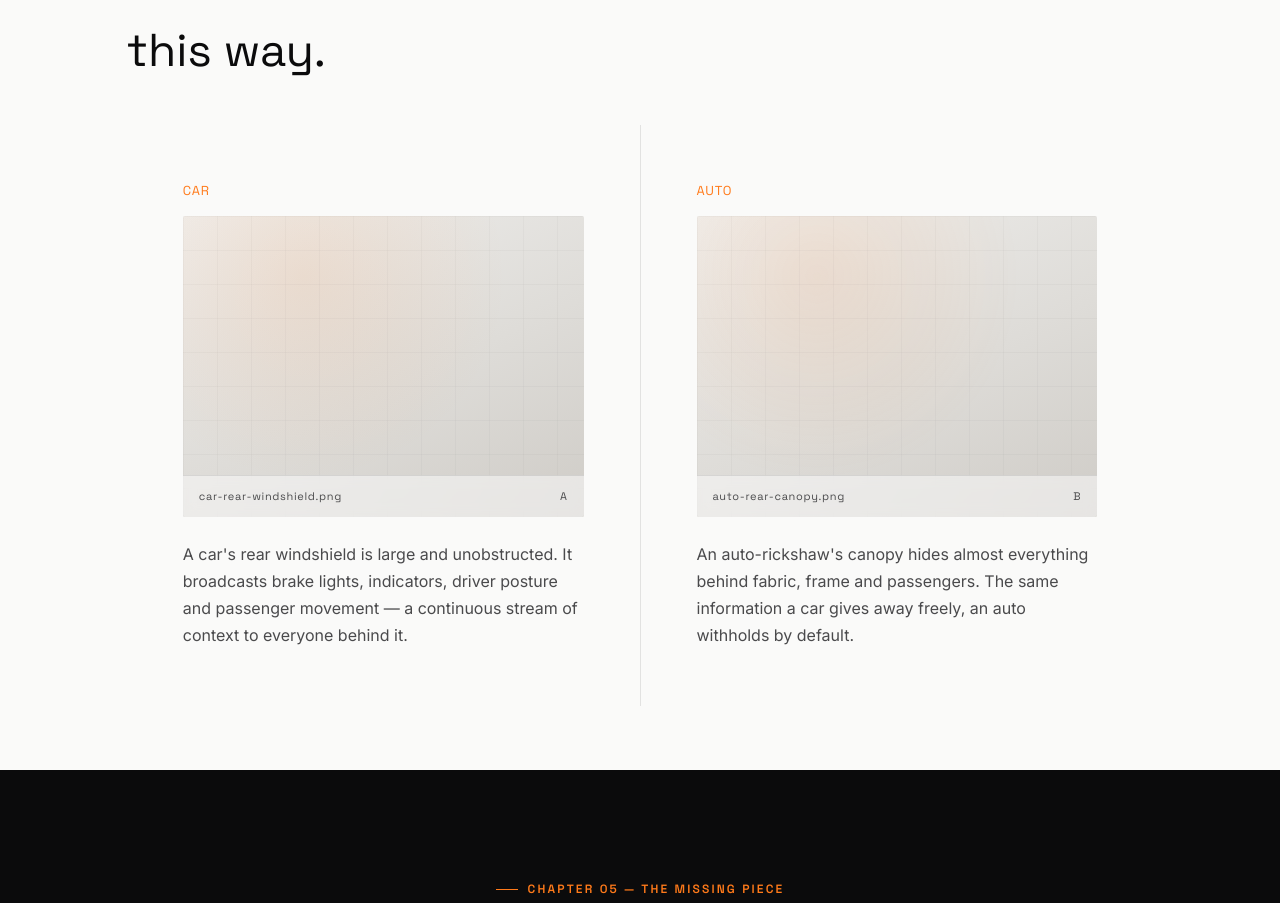
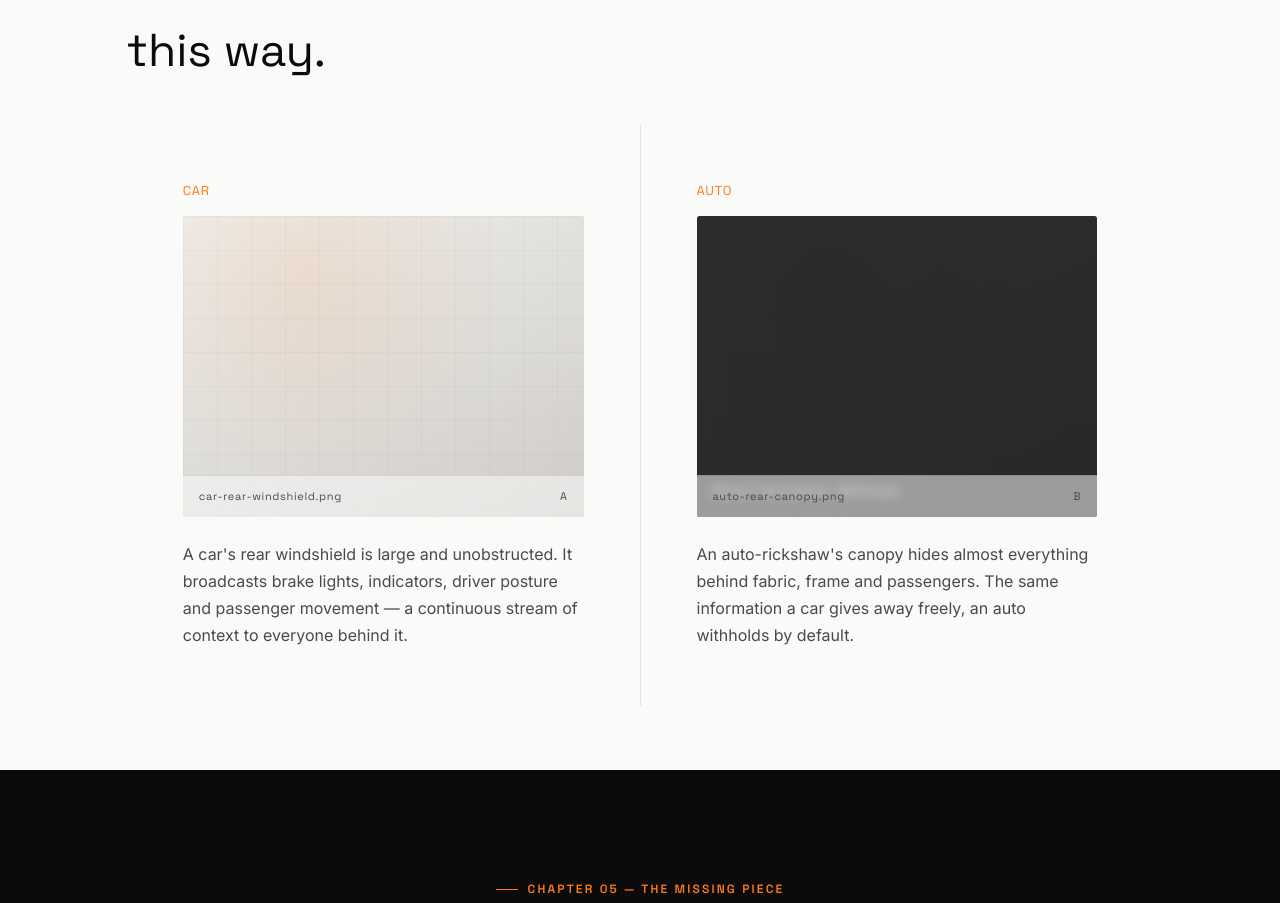
Before and after one commit to Dzignwithmathi/auto-vision-360, a Next.js app in the folder auto-vision-360/: page / in a window 1280 px wide. Shown: the part 4645-5548 px from the top of the page. Built offline with nearby package versions, Linux system fonts and the light colour scheme.

Commit message:
Enhance CarsVsAutos component with animations

```diff
--- a/auto-vision-360/components/sections/CarsVsAutos.tsx
+++ b/auto-vision-360/components/sections/CarsVsAutos.tsx
@@ -1,8 +1,23 @@
+"use client";
+
+import { useRef } from "react";
+import { motion, useScroll, useTransform, useMotionTemplate } from "framer-motion";
 import Reveal from "@/components/Reveal";
 import Section from "@/components/Section";
 import PlaceholderImage from "@/components/PlaceholderImage";
 
 export default function CarsVsAutos() {
+  const autoRef = useRef<HTMLDivElement>(null);
+  const { scrollYProgress } = useScroll({
+    target: autoRef,
+    offset: ["start 0.85", "end 0.4"],
+  });
+
+  const obscure = useTransform(scrollYProgress, [0, 1], [0, 0.85]);
+  const blurPx = useTransform(scrollYProgress, [0, 1], [0, 4]);
+  const blurFilter = useMotionTemplate`blur(${blurPx}px)`;
+  const captionOpacity = useTransform(scrollYProgress, [0.55, 0.85], [0, 1]);
+
   return (
     <Section theme="light" className="!py-[8vh]">
       <div className="mb-10">
@@ -27,10 +42,21 @@ export default function CarsVsAutos() {
               driver posture and passenger movement — a continuous stream of context to everyone behind it.
             </p>
           </div>
-          <div className="bg-paper p-8 md:p-14">
+
+          <div ref={autoRef} className="bg-paper p-8 md:p-14">
             <div className="num text-amber">AUTO</div>
-            <div className="mt-4">
+            <div className="mt-4 relative overflow-hidden rounded-[2px]">
               <PlaceholderImage filename="auto-rear-canopy.png" tag="B" />
+              <motion.div
+                className="absolute inset-0 bg-dark pointer-events-none"
+                style={{ opacity: obscure, backdropFilter: blurFilter, WebkitBackdropFilter: blurFilter }}
+              />
+              <motion.p
+                className="absolute bottom-4 left-4 right-4 text-[13px] tracking-[0.04em] text-paper font-display pointer-events-none"
+                style={{ opacity: captionOpacity }}
+              >
+                Same information. Withheld.
+              </motion.p>
             </div>
             <p className="mt-6 text-ink-soft leading-[1.7]">
               An auto-rickshaw&apos;s canopy hides almost everything behind fabric, frame and passengers. The
```
